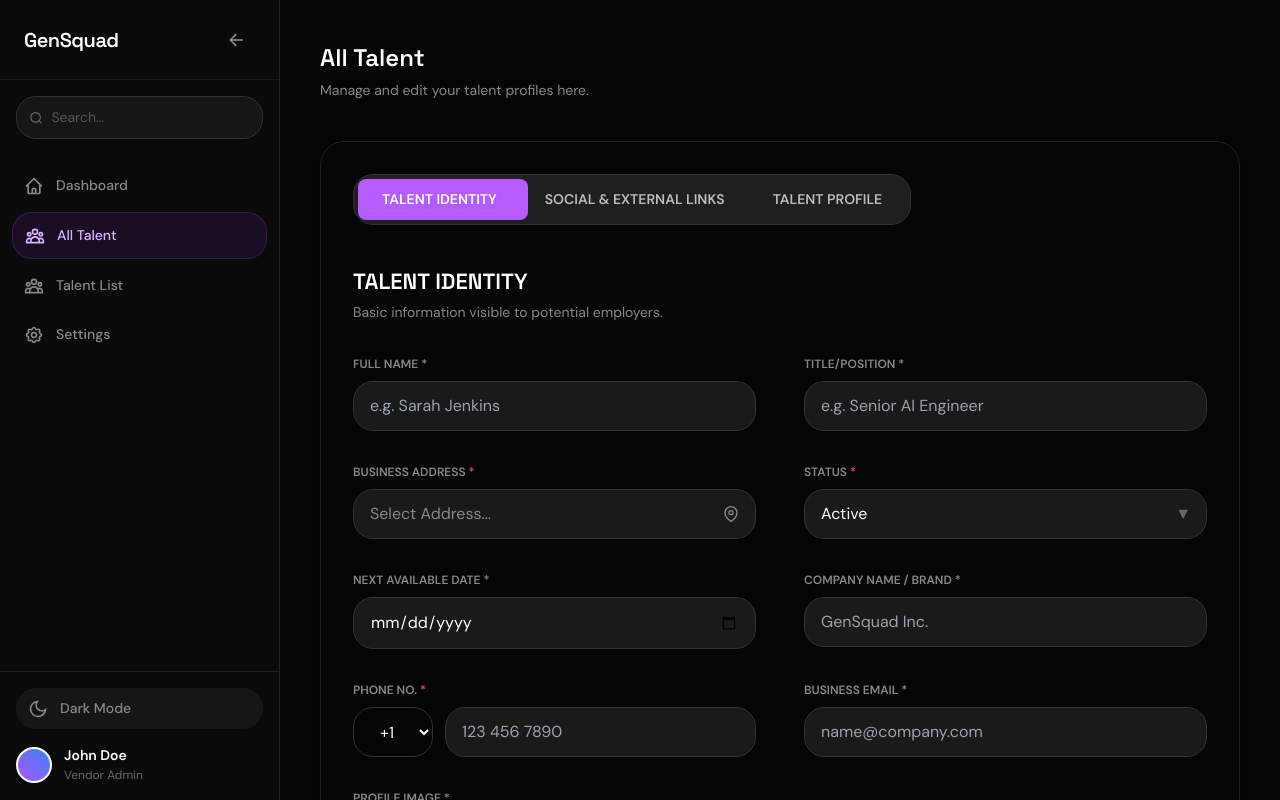
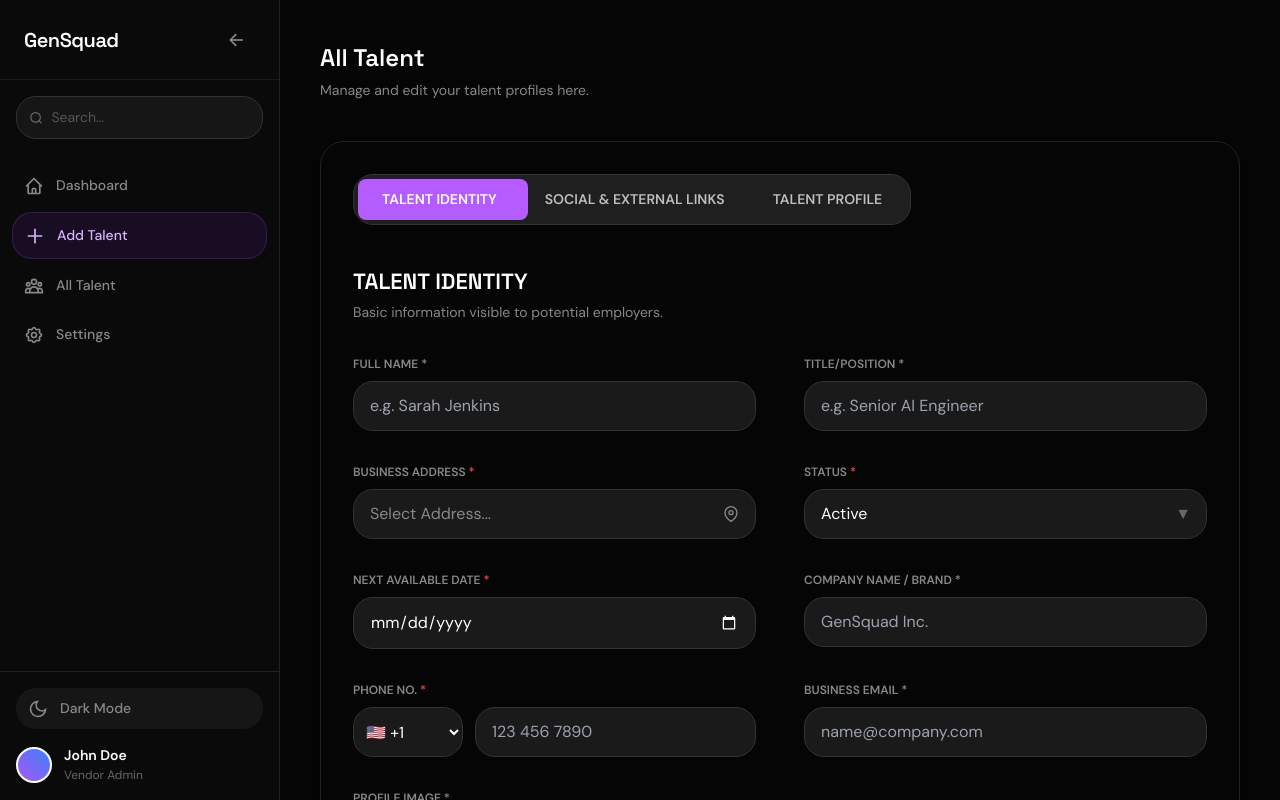
Before and after one commit to Mayank2617/GenSquadFrontend, a React (Vite) app: page /vendor/all-talent in a window 1280 px wide. Built offline with nearby package versions, Linux system fonts and the light colour scheme; sample sign-in values are in the browser's storage.

Commit message:
Updated Add Talent

```diff
--- a/src/data/navigationData.js
+++ b/src/data/navigationData.js
@@ -96,20 +96,6 @@ export const navigationData = [
           { name: "React JS", href: "/use-cases/techstack/react-js" },
           { name: "Rubi", href: "/use-cases/techstack/rubi" },
           { name: "Swift", href: "/use-cases/techstack/swift" }
-        ]
-      },
-      {
-        title: "Role",
-        iconPath: icons.role,
-        items: [
-          { name: "Backend Developer", href: "/use-cases/role/backend-developer" },
-          { name: "Blockchain Developer", href: "/use-cases/role/blockchain-developer" },
-          { name: "Data Scientists", href: "/use-cases/role/data-scientists" },
-          { name: "DevOps Developer", href: "/use-cases/role/devops-developer" },
-          { name: "Frontend Developers", href: "/use-cases/role/frontend-developers" },
-          { name: "Full Stack Developers", href: "/use-cases/role/full-stack-developers" },
-          { name: "Solution Architects", href: "/use-cases/role/solution-architects" },
-          { name: "Web Developers", href: "/use-cases/role/web-developers" }
         ]
       }
     ]
--- a/src/features/vendor/layout/VendorSidebar.jsx
+++ b/src/features/vendor/layout/VendorSidebar.jsx
@@ -8,8 +8,10 @@ const VendorSidebar = ({ isCollapsed, toggleCollapse }) => {
 
   const navItems = [
     { name: "Dashboard", path: "/vendor/dashboard", icon: "M3 12l2-2m0 0l7-7 7 7M5 10v10a1 1 0 001 1h3m10-11l2 2m-2-2v10a1 1 0 01-1 1h-3m-6 0a1 1 0 001-1v-4a1 1 0 011-1h2a1 1 0 011 1v4a1 1 0 001 1m-6 0h6" },
-    { name: "All Talent", path: "/vendor/all-talent", icon: "M17 20h5v-2a3 3 0 00-5.356-1.857M17 20H7m10 0v-2c0-.656-.126-1.283-.356-1.857M7 20H2v-2a3 3 0 015.356-1.857M7 20v-2c0-.656.126-1.283.356-1.857m0 0a5.002 5.002 0 019.288 0M15 7a3 3 0 11-6 0 3 3 0 016 0zm6 3a2 2 0 11-4 0 2 2 0 014 0zM7 10a2 2 0 11-4 0 2 2 0 014 0z" },
-    { name: "Talent List", path: "/vendor/talent-list", icon: "M17 20h5v-2a3 3 0 00-5.356-1.857M17 20H7m10 0v-2c0-.656-.126-1.283-.356-1.857M7 20H2v-2a3 3 0 015.356-1.857M7 20v-2c0-.656.126-1.283.356-1.857m0 0a5.002 5.002 0 019.288 0M15 7a3 3 0 11-6 0 3 3 0 016 0zm6 3a2 2 0 11-4 0 2 2 0 014 0zM7 10a2 2 0 11-4 0 2 2 0 014 0z" },
+    // ✅ RENAMED: Add Talent (Form)
+    { name: "Add Talent", path: "/vendor/all-talent", icon: "M12 4v16m8-8H4" },
+    // ✅ RENAMED: All Talent (List)
+    { name: "All Talent", path: "/vendor/talent-list", icon: "M17 20h5v-2a3 3 0 00-5.356-1.857M17 20H7m10 0v-2c0-.656-.126-1.283-.356-1.857M7 20H2v-2a3 3 0 015.356-1.857M7 20v-2c0-.656.126-1.283.356-1.857m0 0a5.002 5.002 0 019.288 0M15 7a3 3 0 11-6 0 3 3 0 016 0zm6 3a2 2 0 11-4 0 2 2 0 014 0zM7 10a2 2 0 11-4 0 2 2 0 014 0z" },
     { name: "Settings", path: "/vendor/settings", icon: "M10.325 4.317c.426-1.756 2.924-1.756 3.35 0a1.724 1.724 0 002.573 1.066c1.543-.94 3.31.826 2.37 2.37a1.724 1.724 0 001.065 2.572c1.756.426 1.756 2.924 0 3.35a1.724 1.724 0 00-1.066 2.573c.94 1.543-.826 3.31-2.37 2.37a1.724 1.724 0 00-2.572 1.065c-.426 1.756-2.924 1.756-3.35 0a1.724 1.724 0 00-2.573-1.066c-1.543.94-3.31-.826-2.37-2.37a1.724 1.724 0 00-1.065-2.572c-1.756-.426-1.756-2.924 0-3.35a1.724 1.724 0 001.066-2.573c-.94-1.543.826-3.31 2.37-2.37.996.608 2.296.07 2.572-1.065z M15 12a3 3 0 11-6 0 3 3 0 016 0z" },
   ];
 
@@ -19,7 +21,6 @@ const VendorSidebar = ({ isCollapsed, toggleCollapse }) => {
         relative h-screen flex flex-col border-r transition-all duration-300 z-50
         ${isCollapsed ? "w-[80px]" : "w-[280px]"}
         ${isLight
-          // Stronger border (gray-200) and Shadow for definition
           ? "bg-white border-gray-200 shadow-[4px_0_24px_rgba(0,0,0,0.02)]"
           : "bg-[#0a0a0a] border-[#222]"
         }
@@ -80,8 +81,6 @@ const VendorSidebar = ({ isCollapsed, toggleCollapse }) => {
 
       {/* 4. FOOTER */}
       <div className={`p-4 border-t ${isLight ? "border-gray-200" : "border-[#222]"}`}>
-
-        {/* THEME TOGGLE */}
         <button
           onClick={toggleTheme}
           className={`
@@ -103,7 +102,6 @@ const VendorSidebar = ({ isCollapsed, toggleCollapse }) => {
           )}
         </button>
 
-        {/* User Profile */}
         <div className={`flex items-center gap-3 ${isCollapsed ? "justify-center" : ""}`}>
           <div className="w-9 h-9 rounded-full bg-gradient-to-tr from-purple-500 to-blue-500 flex-shrink-0 border-2 border-white dark:border-[#222] shadow-sm"></div>
           {!isCollapsed && (
@@ -114,7 +112,6 @@ const VendorSidebar = ({ isCollapsed, toggleCollapse }) => {
           )}
         </div>
       </div>
-
     </aside>
   );
 };
--- a/src/features/vendor/talent/tabs/TalentIdentity.jsx
+++ b/src/features/vendor/talent/tabs/TalentIdentity.jsx
@@ -1,27 +1,42 @@
 import React, { useState } from "react";
-// Ensure this path matches your project structure
 import { createTalent, updateTalent } from "../../../../services/api";
 
+// ... (Keep the 'countries' array exactly as before) ...
+const countries = [
+  { code: "US", label: "🇺🇸 +1", dial_code: "+1" },
+  { code: "GB", label: "🇬🇧 +44", dial_code: "+44" },
+  { code: "IN", label: "🇮🇳 +91", dial_code: "+91" },
+  { code: "CA", label: "🇨🇦 +1", dial_code: "+1" },
+  { code: "AU", label: "🇦🇺 +61", dial_code: "+61" },
+  { code: "DE", label: "🇩🇪 +49", dial_code: "+49" },
+  { code: "JP", label: "🇯🇵 +81", dial_code: "+81" },
+  { code: "FR", label: "🇫🇷 +33", dial_code: "+33" },
+  { code: "BR", label: "🇧🇷 +55", dial_code: "+55" },
+  { code: "CN", label: "🇨🇳 +86", dial_code: "+86" },
+  { code: "RU", label: "🇷🇺 +7", dial_code: "+7" },
+  { code: "ZA", label: "🇿🇦 +27", dial_code: "+27" },
+  { code: "MX", label: "🇲🇽 +52", dial_code: "+52" },
+  { code: "AE", label: "🇦🇪 +971", dial_code: "+971" },
+  { code: "SG", label: "🇸🇬 +65", dial_code: "+65" },
+];
+
 const TalentIdentity = ({ isLight, initialData, onSuccess }) => {
+  // ... (Keep all state hooks exactly as before: isAddressModalOpen, loading, profileImage, resume, address) ...
   const [isAddressModalOpen, setIsAddressModalOpen] = useState(false);
   const [loading, setLoading] = useState(false);
-
-  // File State
   const [profileImage, setProfileImage] = useState(null);
   const [resume, setResume] = useState(null);
-
-  // Address State
   const [address, setAddress] = useState(initialData?.address || {
-    street: "", building: "", city: "", state: "", zip: ""
+    street: "", building: "", city: "", state: "", zip: "", country: ""
   });
 
+  // ... (Keep handleSubmit exactly as before) ...
   const handleSubmit = async (e) => {
     e.preventDefault();
     setLoading(true);
     const form = e.target;
     const formData = new FormData();
 
-    // Append Text Fields
     formData.append("fullName", form.fullName.value);
     formData.append("title", form.title.value);
     formData.append("status", form.status.value);
@@ -31,26 +46,18 @@ const TalentIdentity = ({ isLight, initialData, onSuccess }) => {
     formData.append("email", form.email.value);
     formData.append("address", JSON.stringify(address));
 
-    // Append Files
     if (profileImage) formData.append("profileImage", profileImage);
     if (resume) formData.append("resume", resume);
 
     try {
       if (initialData?._id) {
-        // UPDATE EXISTING
         await updateTalent(initialData._id, formData);
         alert("Profile Updated!");
       } else {
-        // CREATE NEW
         await createTalent(formData);
         alert("Profile Created!");
       }
-
-      // ✅ FIXED: Call onSuccess directly (removed 'props.')
-      if (onSuccess) {
-        onSuccess();
-      }
-
+      if (onSuccess) onSuccess();
     } catch (err) {
       console.error(err);
       alert("Error saving profile");
@@ -83,7 +90,11 @@ const TalentIdentity = ({ isLight, initialData, onSuccess }) => {
             onClick={() => setIsAddressModalOpen(true)}
             className={`w-full px-4 py-3 rounded-xl border cursor-pointer flex items-center justify-between transition-colors ${isLight ? "bg-gray-50 border-gray-200 text-gray-500 hover:bg-white hover:border-purple-400" : "bg-[#1a1a1a] border-[#333] text-[#888] hover:bg-[#222] hover:border-purple-500/50"}`}
           >
-            <span>{address.city ? `${address.city}, ${address.state}` : "Select Address..."}</span>
+            <span>
+              {address.city
+                ? `${address.city}, ${address.state}${address.country ? `, ${address.country}` : ""}`
+                : "Select Address..."}
+            </span>
             <svg width="16" height="16" viewBox="0 0 24 24" fill="none" stroke="currentColor" strokeWidth="2"><path d="M21 10c0 7-9 13-9 13s-9-6-9-13a9 9 0 0 1 18 0z"/><circle cx="12" cy="10" r="3"/></svg>
           </div>
         </div>
@@ -99,15 +110,47 @@ const TalentIdentity = ({ isLight, initialData, onSuccess }) => {
           </div>
         </div>
 
-        <InputField name="nextAvailableDate" label="Next Available Date" type="date" isLight={isLight} defaultValue={initialData?.nextAvailableDate} />
+        <div>
+          <label className={`block text-xs font-bold uppercase mb-2 ${isLight ? "text-gray-500" : "text-[#888]"}`}>
+            Next Available Date <span className="text-red-500">*</span>
+          </label>
+          <input
+            name="nextAvailableDate"
+            type="date"
+            defaultValue={initialData?.nextAvailableDate}
+            style={{ colorScheme: isLight ? "light" : "dark" }}
+            className={`w-full px-4 py-3 rounded-xl border outline-none ${isLight ? "bg-gray-50 border-gray-200 text-gray-900" : "bg-[#1a1a1a] border-[#333] text-white"}`}
+            required
+          />
+        </div>
+
         <InputField name="company" label="Company Name / Brand" placeholder="GenSquad Inc." isLight={isLight} defaultValue={initialData?.company} />
 
-        {/* Phone */}
+        {/* ✅ FIXED PHONE NUMBER SECTION */}
         <div>
           <label className={`block text-xs font-bold uppercase mb-2 ${isLight ? "text-gray-500" : "text-[#888]"}`}>Phone No. <span className="text-red-500">*</span></label>
           <div className="flex gap-3">
-            <select name="phoneCode" className={`w-[80px] px-2 py-3 rounded-xl border outline-none bg-transparent text-center cursor-pointer ${isLight ? "bg-gray-50 border-gray-200 text-gray-900" : "bg-[#1a1a1a] border-[#333] text-white"}`}>
-              <option>+1</option><option>+91</option><option>+44</option>
+            {/* Added Explicit Background/Color classes to the select and options */}
+            <select
+              name="phoneCode"
+              className={`
+                w-[110px] px-2 py-3 rounded-xl border outline-none cursor-pointer
+                ${isLight
+                  ? "bg-gray-50 border-gray-200 text-gray-900"
+                  : "bg-[#1a1a1a] border-[#333] text-white" // Explicit dark bg for dark mode
+                }
+              `}
+            >
+              {countries.map((c) => (
+                <option
+                  key={c.code}
+                  value={c.dial_code}
+                  // Ensure options have dark background in dark mode
+                  className={isLight ? "bg-white text-black" : "bg-[#222] text-white"}
+                >
+                  {c.label}
+                </option>
+              ))}
             </select>
             <input name="phone" type="tel" defaultValue={initialData?.phone} placeholder="123 456 7890" className={`flex-1 px-4 py-3 rounded-xl border outline-none transition-all ${isLight ? "bg-gray-50 border-gray-200 text-gray-900 focus:bg-white focus:border-purple-500" : "bg-[#1a1a1a] border-[#333] text-white focus:bg-[#222] focus:border-purple-500"}`} />
           </div>
@@ -115,7 +158,6 @@ const TalentIdentity = ({ isLight, initialData, onSuccess }) => {
 
         <InputField name="email" label="Business Email" type="email" placeholder="name@company.com" isLight={isLight} defaultValue={initialData?.email} />
 
-        {/* File Uploads */}
         <UploadField
           label="Profile Image"
           accept="image/png, image/jpeg"
@@ -149,7 +191,7 @@ const TalentIdentity = ({ isLight, initialData, onSuccess }) => {
         </button>
       </div>
 
-      {/* ADDRESS MODAL */}
+      {/* ADDRESS MODAL (Updated with all fields) */}
       {isAddressModalOpen && (
         <div className="fixed inset-0 z-[100] flex items-center justify-center p-4">
           <div className="absolute inset-0 bg-black/60 backdrop-blur-sm" onClick={() => setIsAddressModalOpen(false)}></div>
@@ -157,8 +199,11 @@ const TalentIdentity = ({ isLight, initialData, onSuccess }) => {
             <h3 className={`text-xl font-bold mb-1 ${isLight ? "text-gray-900" : "text-white"}`}>Address</h3>
             <div className="grid grid-cols-2 gap-4 mb-4 mt-6">
                <input onChange={(e)=>setAddress({...address, street:e.target.value})} placeholder="Street" className={`col-span-2 w-full p-3 rounded-md border outline-none ${isLight ? "bg-white border-gray-300" : "bg-[#2E2E2E] border-[#444] text-white"}`} />
+               <input onChange={(e)=>setAddress({...address, building:e.target.value})} placeholder="Building Name" className={`col-span-2 w-full p-3 rounded-md border outline-none ${isLight ? "bg-white border-gray-300" : "bg-[#2E2E2E] border-[#444] text-white"}`} />
                <input onChange={(e)=>setAddress({...address, city:e.target.value})} placeholder="City" className={`w-full p-3 rounded-md border outline-none ${isLight ? "bg-white border-gray-300" : "bg-[#2E2E2E] border-[#444] text-white"}`} />
                <input onChange={(e)=>setAddress({...address, state:e.target.value})} placeholder="State" className={`w-full p-3 rounded-md border outline-none ${isLight ? "bg-white border-gray-300" : "bg-[#2E2E2E] border-[#444] text-white"}`} />
+               <input onChange={(e)=>setAddress({...address, country:e.target.value})} placeholder="Country" className={`w-full p-3 rounded-md border outline-none ${isLight ? "bg-white border-gray-300" : "bg-[#2E2E2E] border-[#444] text-white"}`} />
+               <input onChange={(e)=>setAddress({...address, zip:e.target.value})} placeholder="ZIP Code" className={`w-full p-3 rounded-md border outline-none ${isLight ? "bg-white border-gray-300" : "bg-[#2E2E2E] border-[#444] text-white"}`} />
             </div>
             <div className="flex justify-end gap-3 pt-2">
                <button type="button" onClick={() => setIsAddressModalOpen(false)} className="px-4 py-2 rounded bg-gray-200 text-black">Cancel</button>
@@ -171,7 +216,7 @@ const TalentIdentity = ({ isLight, initialData, onSuccess }) => {
   );
 };
 
-// Helper Components
+// ... (InputField and UploadField helper components remain exactly the same as previous) ...
 const InputField = ({ name, label, type = "text", placeholder, isLight, defaultValue }) => (
   <div>
     <label className={`block text-xs font-bold uppercase mb-2 ${isLight ? "text-gray-500" : "text-[#888]"}`}>{label} *</label>
```
